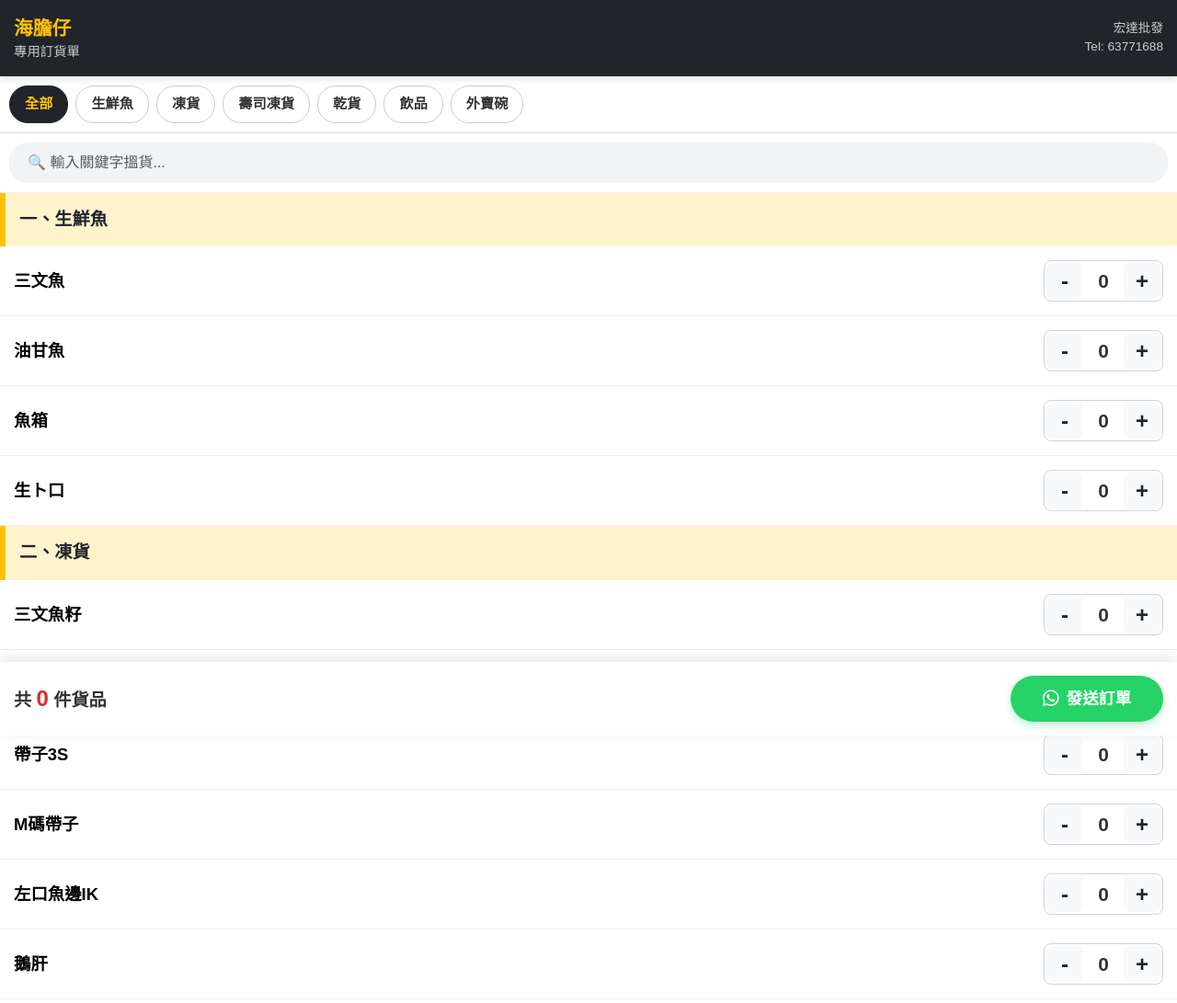
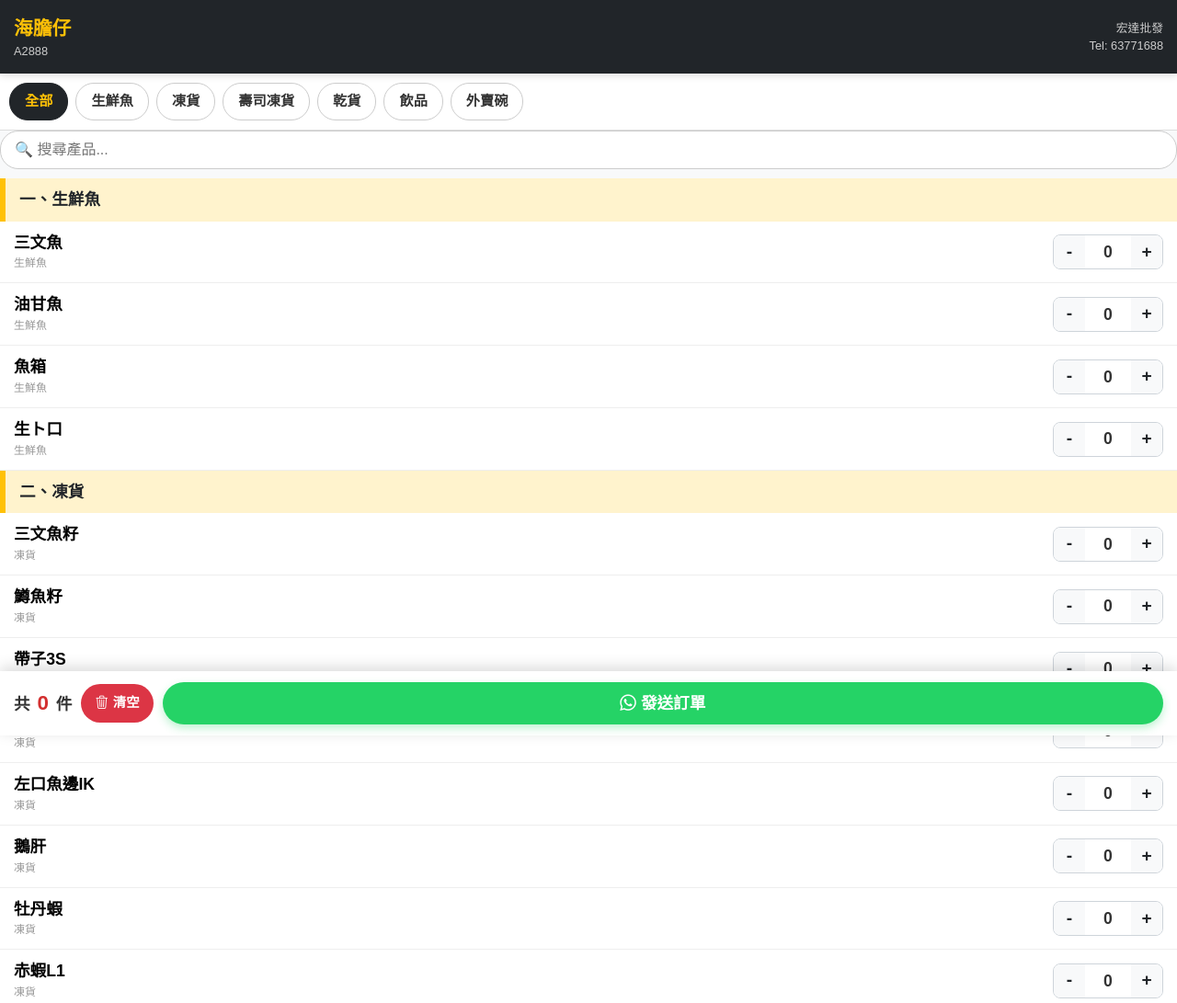
Before and after one commit to hkwangtat-order/uniorder, a plain HTML site: page index.html in a window 1280 px wide. Shown: the top 1091 px of the page at 92% size. Drawn offline with nearby package versions, Linux system fonts and the light colour scheme.

Commit message:
Update index.html

```diff
--- a/index.html
+++ b/index.html
@@ -5,85 +5,97 @@
     <meta name="viewport" content="width=device-width, initial-scale=1.0, maximum-scale=1.0, user-scalable=no">
     <meta property="og:title" content="海膽仔 - 專用電子落單表">
     <meta property="og:description" content="香港宏達有限公司提供">
-    <meta property="og:image" content="cover.jpg">
-
     <title>海膽仔 - 專用訂貨單</title>
     <link href="https://cdn.jsdelivr.net/npm/bootstrap@5.3.0/dist/css/bootstrap.min.css" rel="stylesheet">
     <link rel="stylesheet" href="https://cdn.jsdelivr.net/npm/bootstrap-icons@1.10.0/font/bootstrap-icons.css">
     <style>
         body { font-family: "Microsoft JhengHei", sans-serif; background-color: #f8f9fa; padding-bottom: 100px; }
 
-        /* 頂部客製化 */
-        .top-bar { background-color: #212529; color: white; padding: 15px; position: sticky; top: 0; z-index: 1000; box-shadow: 0 2px 8px rgba(0,0,0,0.15); }
+        /* 頂部客製化 (保留黑黃配色) */
+        .top-bar { background-color: #212529; color: white; padding: 15px; position: sticky; top: 0; z-index: 1020; box-shadow: 0 2px 8px rgba(0,0,0,0.15); }
         .client-name { font-size: 1.3rem; font-weight: 800; color: #ffc107; }
 
         /* 導航按鈕 */
-        .nav-scroller { overflow-x: auto; white-space: nowrap; padding: 10px; background: white; border-bottom: 1px solid #ddd; position: sticky; top: 70px; z-index: 990; }
-        .nav-btn { display: inline-block; padding: 8px 16px; margin-right: 8px; border-radius: 20px; border: 1px solid #ccc; color: #333; text-decoration: none; font-size: 0.95rem; background: #fff; font-weight: 600; }
+        .nav-scroller { overflow-x: auto; white-space: nowrap; padding: 10px 10px 0 10px; background: white; border-bottom: 1px solid #ddd; position: sticky; top: 70px; z-index: 990; }
+        .nav-btn { display: inline-block; padding: 8px 16px; margin-right: 8px; margin-bottom: 10px; border-radius: 20px; border: 1px solid #ccc; color: #333; text-decoration: none; font-size: 0.95rem; background: #fff; font-weight: 600; transition: all 0.2s; }
         .nav-btn.active { background: #212529; color: #ffc107; border-color: #212529; }
 
+        /* 搜尋框 */
+        .search-container { padding: 10px 15px; background: #f8f9fa; border-bottom: 1px solid #eee; position: relative; }
+        .search-input { border-radius: 20px; border: 1px solid #ccc; padding: 8px 35px 8px 15px; width: 100%; }
+        .btn-clear-search { position: absolute; right: 25px; top: 50%; transform: translateY(-50%); color: #adb5bd; cursor: pointer; font-size: 1.1rem; display: none; }
+
         /* 分類標題 */
-        .category-header { background-color: #fff3cd; color: #212529; font-weight: 800; font-size: 1.2rem; padding: 15px; border-left: 6px solid #ffc107; margin-top: 0; scroll-margin-top: 130px; }
+        .category-header { background-color: #fff3cd; color: #212529; font-weight: 800; font-size: 1.1rem; padding: 10px 15px; border-left: 6px solid #ffc107; margin-top: 0; scroll-margin-top: 130px; }
 
-        /* 產品列表 - 極簡版 */
-        .product-row { background: white; border-bottom: 1px solid #eee; padding: 15px; display: flex; justify-content: space-between; align-items: center; }
-        /* 產品名稱字體加大 */
-        .p-name { font-size: 1.15rem; font-weight: 700; color: #000; line-height: 1.4; }
+        /* 產品列表 */
+        .product-row { background: white; border-bottom: 1px solid #eee; padding: 12px 15px; display: flex; justify-content: space-between; align-items: center; }
+        .p-name { font-size: 1.1rem; font-weight: 700; color: #000; line-height: 1.3; margin-bottom: 2px; }
+        .p-cat-label { font-size: 0.75rem; color: #999; }
 
         /* 數量控制 */
-        .qty-control { display: flex; align-items: center; background: #fff; border: 1px solid #ced4da; border-radius: 8px; padding: 2px; width: 130px; justify-content: space-between; height: 45px; flex-shrink: 0; margin-left: 10px; }
-        .qty-btn { width: 40px; height: 100%; border-radius: 6px; background: #f8f9fa; color: #212529; display: flex; align-items: center; justify-content: center; cursor: pointer; font-weight: bold; font-size: 1.5rem; user-select: none; }
+        .qty-control { display: flex; align-items: center; background: #fff; border: 1px solid #ced4da; border-radius: 8px; width: 120px; justify-content: space-between; height: 38px; flex-shrink: 0; overflow: hidden; }
+        .qty-btn { width: 35px; height: 100%; border-radius: 0; background: #f8f9fa; color: #212529; display: flex; align-items: center; justify-content: center; cursor: pointer; font-weight: bold; font-size: 1.2rem; user-select: none; }
         .qty-btn:active { background: #ffc107; }
-        .qty-input { width: 40px; text-align: center; border: none; font-weight: bold; font-size: 1.3rem; color: #333; background: transparent; }
+        .qty-input { width: 50px; text-align: center; border: none; font-weight: bold; font-size: 1.1rem; color: #333; background: transparent; padding: 0; }
 
         /* 選中樣式 */
-        .product-row.selected { background-color: #fffbf0; border-left: 5px solid #ffc107; }
+        .product-row.selected { background-color: #fff9db; border-left: 5px solid #ffc107; }
 
         /* 底部結帳欄 */
-        .bottom-bar { position: fixed; bottom: 0; left: 0; width: 100%; background: white; box-shadow: 0 -4px 15px rgba(0,0,0,0.1); padding: 15px; display: flex; justify-content: space-between; align-items: center; z-index: 1020; }
-        .total-info { font-size: 1.2rem; font-weight: bold; color: #333; }
-        .btn-whatsapp { background: #25D366; color: white; border: none; padding: 12px 35px; border-radius: 50px; font-weight: bold; font-size: 1.1rem; display: flex; align-items: center; gap: 8px; box-shadow: 0 4px 10px rgba(37, 211, 102, 0.3); }
+        .bottom-bar { position: fixed; bottom: 0; left: 0; width: 100%; background: white; box-shadow: 0 -4px 15px rgba(0,0,0,0.15); padding: 12px 15px; display: flex; justify-content: space-between; align-items: center; z-index: 1030; gap: 10px; }
+        .total-box { font-size: 1.1rem; font-weight: bold; color: #333; }
+        .total-num { color: #d32f2f; font-size: 1.4rem; padding: 0 3px; }
 
-        /* 搜尋框 */
-        .search-container { padding: 10px; background: white; position: sticky; top: 120px; z-index: 980; border-bottom: 1px solid #eee; }
-        .form-control { border-radius: 20px; padding: 10px 20px; background-color: #f1f3f5; border: none; font-size: 1rem; }
+        /* 按鈕樣式 */
+        .btn-clear-cart { background-color: #dc3545; color: white; border: none; padding: 10px 15px; border-radius: 50px; font-weight: bold; font-size: 0.9rem; display: flex; align-items: center; gap: 5px; }
+        .btn-whatsapp { background-color: #25D366; color: white; border: none; padding: 10px 20px; border-radius: 50px; font-weight: bold; font-size: 1.1rem; flex-grow: 1; display: flex; align-items: center; justify-content: center; gap: 5px; box-shadow: 0 4px 10px rgba(37, 211, 102, 0.3); }
     </style>
 </head>
 <body>
 
-<div class="top-bar">
-    <div class="d-flex justify-content-between align-items-center">
+<div class="sticky-header-container">
+    <div class="top-bar d-flex justify-content-between align-items-center">
         <div>
             <div class="client-name">海膽仔</div>
-            <div style="font-size: 0.9rem; opacity: 0.9; color: #ddd;">專用訂貨單 </div>
+            <div style="font-size: 0.8rem; color: #ccc;">A2888</div>
         </div>
-        <div style="text-align: right; font-size: 0.85rem; color: #ccc;">
+        <div style="text-align: right; font-size: 0.8rem; color: #ccc;">
             宏達批發<br>Tel: 63771688
+        </div>
+    </div>
+
+    <div class="nav-scroller" id="navContainer"></div>
+
+    <div class="search-section">
+        <div class="search-wrapper">
+            <input type="text" id="searchInput" class="search-input" placeholder="🔍 搜尋產品..." oninput="filterProducts()">
+            <i class="bi bi-x-circle-fill btn-clear-search" id="clearSearchBtn" onclick="clearSearch()"></i>
         </div>
     </div>
 </div>
 
-<div class="nav-scroller" id="navContainer">
-    </div>
-
-<div class="search-container">
-    <input type="text" id="searchInput" class="form-control" placeholder="🔍 輸入關鍵字搵貨..." onkeyup="filterProducts()">
-</div>
-
-<div id="product-list">
-    </div>
+<div id="product-list" style="padding-top: 10px;"></div>
 
 <div class="bottom-bar">
-    <div class="total-info">
-        共 <span id="totalQty" style="color: #d32f2f; font-size: 1.5rem;">0</span> 件貨品
+    <div class="total-box">
+        共 <span id="totalQty" class="total-num">0</span> 件
     </div>
+    <button class="btn-clear-cart" onclick="clearCart()">
+        <i class="bi bi-trash3"></i> 清空
+    </button>
     <button class="btn-whatsapp" onclick="sendWhatsApp()">
         <i class="bi bi-whatsapp"></i> 發送訂單
     </button>
 </div>
 
+<script src="https://cdn.jsdelivr.net/npm/bootstrap@5.3.0/dist/js/bootstrap.bundle.min.js"></script>
+
 <script>
-    // === 產品數據庫 (海膽仔專用 - 嚴格按照表格順序) ===
+    const customerName = "海膽仔";
+    const customerCode = "A2888";
+
+    // === 產品數據庫 (保持原順序) ===
     const products = [
         // --- 一、生鮮魚 ---
         { name: "三文魚", cat: "一、生鮮魚" },
@@ -261,27 +273,43 @@
         { name: "牙籤 (獨立包裝)", cat: "六、外賣碗" }
     ];
 
-    // 為每個產品生成唯一 ID (方便系統運作，介面不顯示)
+    // 生成唯一 ID
     products.forEach((p, index) => {
-        p.id = "P" + (index + 1).toString().padStart(3, '0');
+        p.id = "H" + (index + 1).toString().padStart(3, '0');
     });
 
     let cart = {};
 
     // === 初始化 ===
     function init() {
+        loadCart(); // V6.0 自動讀取
         renderNav();
         renderTable();
     }
 
-    // === 渲染分類導航 ===
+    // === 核心：讀取記憶 ===
+    function loadCart() {
+        const savedCart = localStorage.getItem('orderCart_' + customerCode);
+        if (savedCart) {
+            try {
+                cart = JSON.parse(savedCart);
+            } catch(e) { console.error("Cart load error", e); }
+        }
+        calculateTotal();
+    }
+
+    // === 核心：儲存記憶 ===
+    function saveCart() {
+        localStorage.setItem('orderCart_' + customerCode, JSON.stringify(cart));
+    }
+
+    // === 渲染導航 ===
     function renderNav() {
         const categories = [...new Set(products.map(p => p.cat))];
         const container = document.getElementById('navContainer');
 
         container.innerHTML = `<a href="javascript:void(0)" class="nav-btn active" onclick="filterCat('all', this)">全部</a>`;
         categories.forEach(cat => {
-            // 移除分類標題中的數字編號以便顯示美觀 (可選)
             const displayCat = cat.split('、')[1] || cat;
             container.innerHTML += `<a href="#cat-${cat}" class="nav-btn" onclick="filterCat('${cat}', this)">${displayCat}</a>`;
         });
@@ -292,17 +320,18 @@
         btn.classList.add('active');
         if (cat === 'all') {
             document.querySelectorAll('.category-section').forEach(el => el.style.display = 'block');
+            window.scrollTo(0, 0);
         } else {
             const target = document.getElementById(`cat-${cat}`);
             if (target) {
-                const offset = 120;
+                const offset = 140;
                 const elementPosition = target.getBoundingClientRect().top + window.pageYOffset;
                 window.scrollTo({ top: elementPosition - offset, behavior: "smooth" });
             }
         }
     }
 
-    // === 渲染產品列表 ===
+    // === 渲染列表 (手機極速搜) ===
     function renderTable(filterText = "") {
         const container = document.getElementById('product-list');
         let html = '';
@@ -323,8 +352,11 @@
             const rowClass = qty > 0 ? 'selected' : '';
 
             html += `
-            <div class="product-row ${rowClass}">
-                <div class="p-name">${p.name}</div>
+            <div class="product-row ${rowClass}" id="row-${p.id}">
+                <div class="p-info">
+                    <div class="p-name">${p.name}</div>
+                    <div class="p-cat-label">${p.cat.split('、')[1] || p.cat}</div>
+                </div>
                 <div class="qty-control">
                     <div class="qty-btn" onclick="updateQty('${p.id}', -1)">-</div>
                     <input type="text" class="qty-input" id="qty-${p.id}" value="${qty}" readonly>
@@ -340,27 +372,44 @@
     }
 
     function filterProducts() {
-        const text = document.getElementById('searchInput').value;
+        const input = document.getElementById('searchInput');
+        const clearBtn = document.getElementById('clearSearchBtn');
+        const text = input.value;
+
+        if (text.length > 0) {
+            clearBtn.style.display = 'block';
+        } else {
+            clearBtn.style.display = 'none';
+        }
         renderTable(text);
     }
 
-    // === 更新數量 ===
+    function clearSearch() {
+        const input = document.getElementById('searchInput');
+        input.value = '';
+        document.getElementById('clearSearchBtn').style.display = 'none';
+        renderTable('');
+    }
+
+    // === 更新數量 (連動記憶) ===
     function updateQty(id, delta) {
         if (!cart[id]) cart[id] = 0;
         cart[id] += delta;
         if (cart[id] <= 0) delete cart[id];
 
+        // Update DOM directly for performance
         const input = document.getElementById(`qty-${id}`);
         if (input) {
             input.value = cart[id] || 0;
-            const row = input.closest('.product-row');
+            const row = document.getElementById(`row-${id}`);
             if (cart[id] > 0) row.classList.add('selected');
             else row.classList.remove('selected');
         }
+
+        saveCart(); // Auto Save
         calculateTotal();
     }
 
-    // === 計算總數 ===
     function calculateTotal() {
         let count = 0;
         for (let [id, q] of Object.entries(cart)) {
@@ -369,32 +418,36 @@
         document.getElementById('totalQty').innerText = count;
     }
 
-    // === 發送 WhatsApp (極簡版) ===
+    function clearCart() {
+        if (Object.keys(cart).length === 0) return;
+        if (confirm("確定要清空購物車嗎？")) {
+            cart = {};
+            localStorage.removeItem('orderCart_' + customerCode);
+            renderTable(); // Re-render to clear highlights
+            calculateTotal();
+        }
+    }
+
     function sendWhatsApp() {
         if (Object.keys(cart).length === 0) {
             alert("請先選擇產品！");
             return;
         }
 
-        // --- 在這裡設定客戶編號 (網頁不顯示，只發給你看) ---
-        const customerCode = "A2888";
+        let msg = `${customerName} 訂貨單：\n(客戶編號: ${customerCode})\n`;
+        msg += "------------------------\n";
 
-        // 訊息內容包含編號
-        let msg = `海膽仔  訂貨單：\n(客戶編號: ${customerCode})\n`;
-        msg += "------------------------\n";
-        // 保持原順序
+        // Keep original order
         const orderedCart = products.filter(p => cart[p.id]);
 
         orderedCart.forEach(p => {
             const q = cart[p.id];
-            // 只顯示：名稱 x 數量
-            msg += `${p.name} x ${q}\n`;
+            msg += ` ${q}  ${p.name}\n`;
         });
 
         msg += "------------------------\n";
         msg += "麻煩晒！";
 
-        // 宏達電話
         const phone = "85263771688";
         const url = `https://wa.me/${phone}?text=${encodeURIComponent(msg)}`;
         window.open(url, '_blank');
@@ -404,5 +457,4 @@
 </script>
 
 </body>
-
 </html>
```
